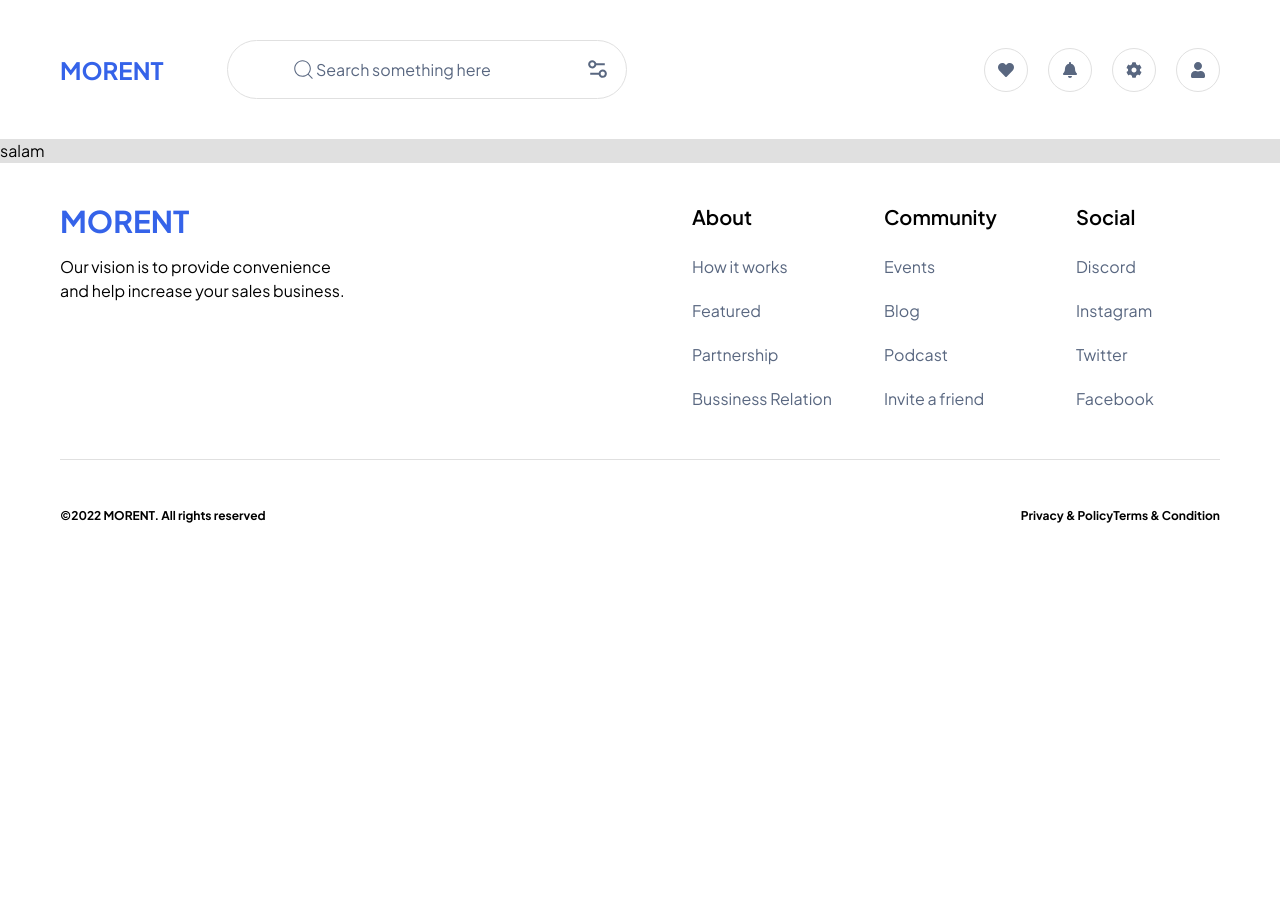
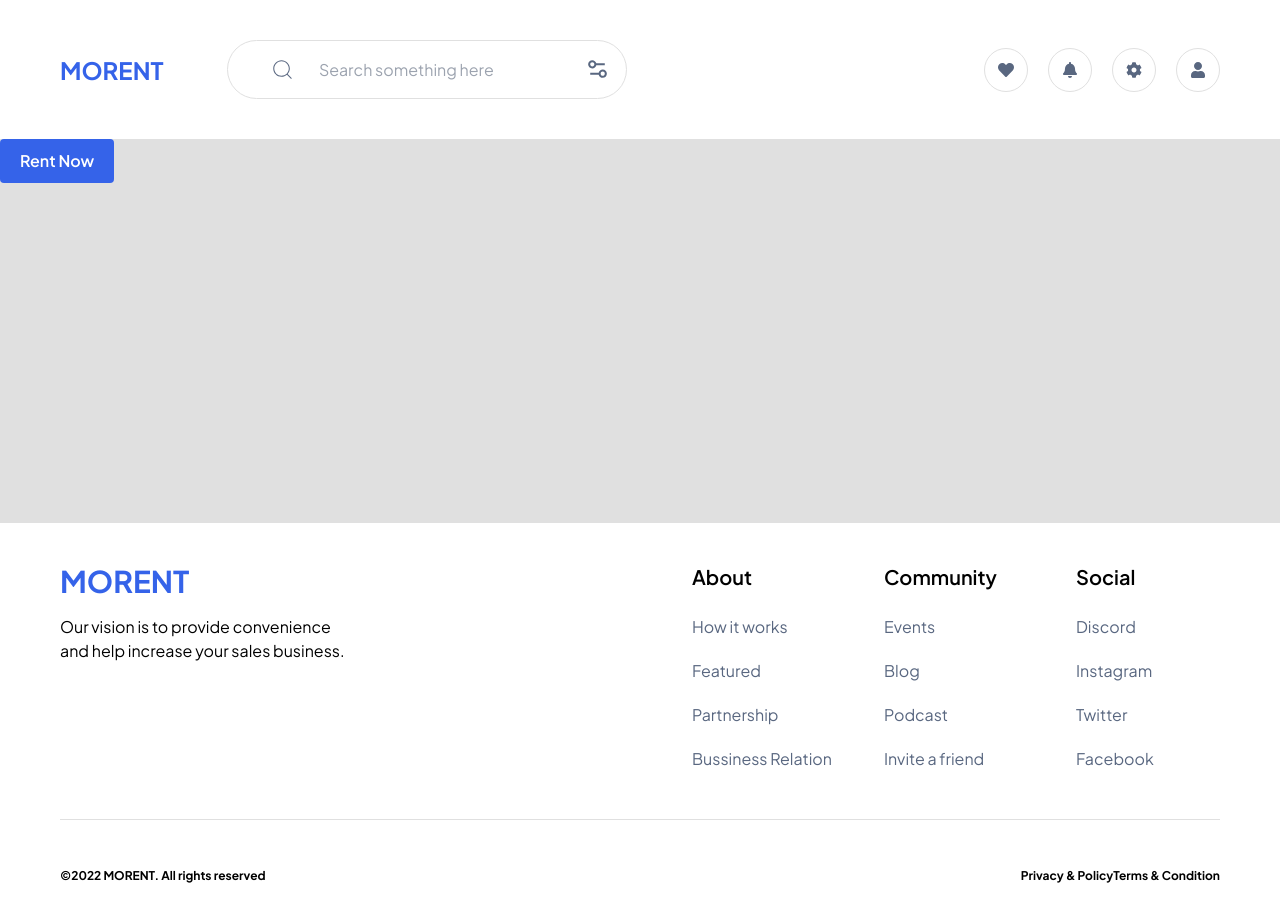
Before and after one commit to mehrdadazizkhani/car-rent, a Next.js app: page / in a window 1280 px wide. Before the commit the page ends 800 px from the top, so only its background shows below. Built offline with nearby package versions, Linux system fonts and the light colour scheme; what prettier-plugin-tailwindcss would draw is missing.

Commit message:
feat: add button component

```diff
--- /dev/null
+++ b/components/base/button/index.tsx
@@ -0,0 +1,22 @@
+import { Url } from "next/dist/shared/lib/router/router";
+import Link from "next/link";
+import React, { MouseEventHandler } from "react";
+
+interface ButtonProps extends React.PropsWithChildren {
+  title: string;
+  to: Url;
+  onClick?: MouseEventHandler;
+}
+const Button: React.FC<ButtonProps> = ({ title, to, onClick }): JSX.Element => {
+  return (
+    <Link
+      onClick={onClick}
+      href={to}
+      className="block w-fit rounded bg-light-accent py-[10px] px-5 font-semibold text-light-primary"
+    >
+      {title}
+    </Link>
+  );
+};
+
+export default Button;
--- a/components/layout/layoutComponents/searchBar/index.tsx
+++ b/components/layout/layoutComponents/searchBar/index.tsx
@@ -5,12 +5,16 @@ interface SearchBarProps extends React.PropsWithChildren {}
 const SearchBar: React.FC<SearchBarProps> = (): JSX.Element => {
   return (
     <div className="flex h-full w-full gap-4 rounded-full border-light-secondary text-light-content md:border">
-      <div className="flex h-full w-full items-center justify-center rounded-[10px] border border-light-secondary py-4 md:border-none">
-        <CiSearch size={25} />
-        <p>Search something here</p>
+      <div className="flex h-full w-full items-center justify-center gap-6 rounded-[10px] border border-light-secondary py-4 md:border-none">
+        <CiSearch size={25} className="cursor-pointer" />
+        <input
+          className="focus:outline-none"
+          type="text"
+          placeholder="Search something here"
+        />
       </div>
       <div className="flex aspect-square h-full items-center justify-center rounded-[10px] border border-light-secondary p-4 md:border-none">
-        <CgOptions size={25} />
+        <CgOptions className="cursor-pointer" size={25} />
       </div>
     </div>
   );
--- a/pages/_document.tsx
+++ b/pages/_document.tsx
@@ -3,7 +3,12 @@ import { Html, Head, Main, NextScript } from "next/document";
 export default function Document() {
   return (
     <Html lang="en">
-      <Head />
+      <Head>
+        <link
+          href="https://fonts.googleapis.com/css2?family=Plus+Jakarta+Sans:wght@400;500;600;700&display=swap"
+          rel="stylesheet"
+        ></link>
+      </Head>
       <body className="font-display">
         <Main />
         <NextScript />
--- a/pages/index.tsx
+++ b/pages/index.tsx
@@ -1,8 +1,6 @@
 import Head from "next/head";
-import { Inter } from "next/font/google";
 import MainLayout from "@/components/layout/mainLayout";
-
-const inter = Inter({ subsets: ["latin"] });
+import Button from "@/components/base/button";
 
 export default function Home() {
   return (
@@ -11,14 +9,12 @@ export default function Home() {
         <title>MORENT</title>
         <meta name="description" content="Generated by create next app" />
         <meta name="viewport" content="width=device-width, initial-scale=1" />
-        <link
-          href="https://fonts.googleapis.com/css2?family=Plus+Jakarta+Sans:wght@400;500;600;700&display=swap"
-          rel="stylesheet"
-        ></link>
         <link rel="icon" href="/favicon.ico" />
       </Head>
       <MainLayout>
-        <div className="bg-light-secondary">salam</div>
+        <div className="h-96 bg-light-secondary">
+          <Button title="Rent Now" to="" />
+        </div>
       </MainLayout>
     </>
   );
```
